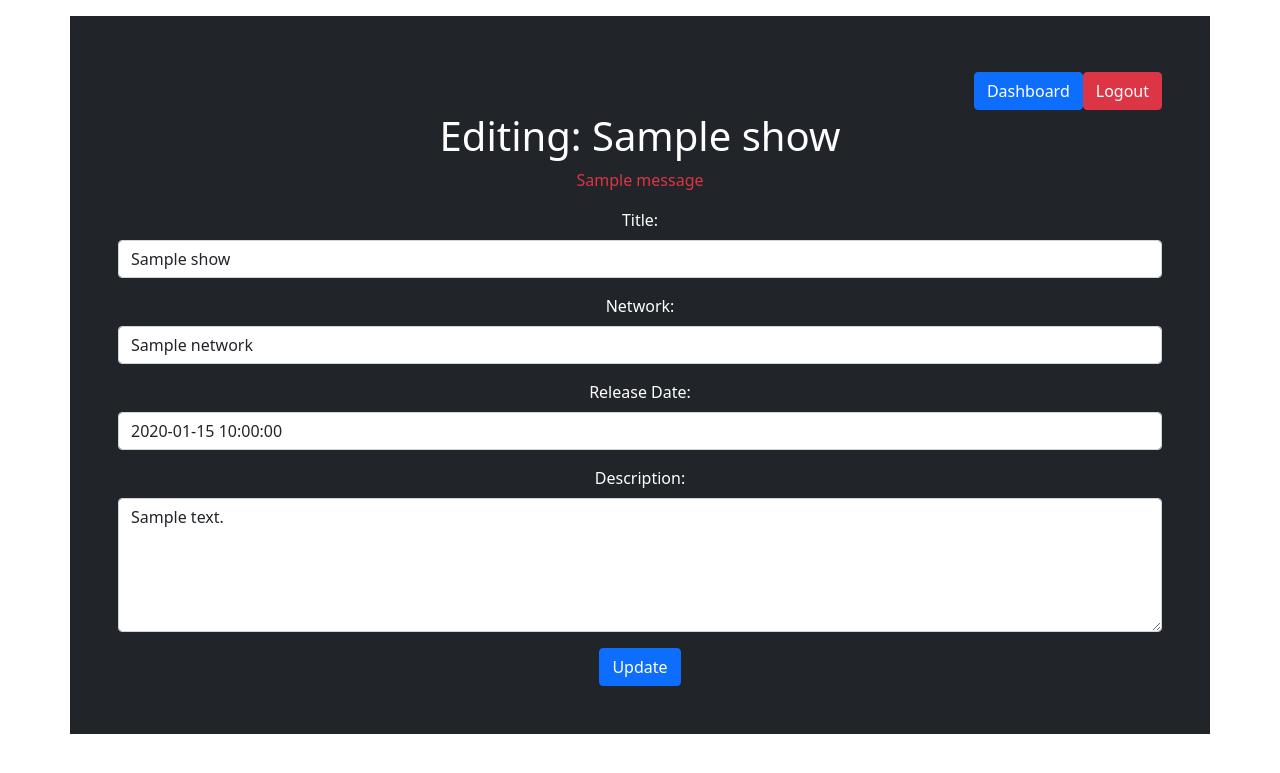
After one commit to KCenteno/Projects, a Flask app: template Python_Projects/Tv Shows/flask_app/templates/edit_show.html in a window 1280 px wide. The commit adds this page. Shown: the top 773 px of the page. Run offline with Flask 2, Linux system fonts and the light colour scheme; the template is opened without the code that fills it: most values are stand-ins (such as "Sample title", 1, 10 or a date in 2020); one stand-in notice (Sample message) is shown.

Commit message:
python commit

```diff
--- a/Python_Projects/Project_1/flask_app/__init__.py
+++ b/Python_Projects/Tv Shows/flask_app/__init__.py
@@ -3,4 +3,4 @@ app = Flask(__name__)
 app.secret_key = "tv shows is the pw"
 
 
-tv = "tv_shows"
+tv = "Tv_shows_schema"
--- a/Python_Projects/Project_1/flask_app/templates/dashboard.html
+++ b/Python_Projects/Tv Shows/flask_app/templates/dashboard.html
@@ -10,10 +10,10 @@
 <link rel="stylesheet" type="text/css" href="{{ url_for('static', filename='/css/style.css') }}">
 </head>
 <body>
-    <div class="container p-5 my-3 bg-dark text-white">
+    <div class="container p-5 my-3 text-dark">
         <a class="btn btn-danger float-end mt-2" href="/logout">Logout</a>
         <h1>Hello, {{ user.first_name }}!</h1>
-        <h2>Here is a list of Tv Shows users think you should watch.</h2>
+        <h2>All Tv Shows</h2>
         <table class="table">
             <thead>
                 <tr>
--- /dev/null
+++ b/Python_Projects/Tv Shows/flask_app/templates/edit_show.html
@@ -0,0 +1,48 @@
+<!DOCTYPE html>
+<html lang="en">
+<head>
+    <meta charset="UTF-8">
+    <meta http-equiv="X-UA-Compatible" content="IE=edge">
+    <meta name="viewport" content="width=device-width, initial-scale=1.0">
+    <title>TV Show</title>
+    <link href="https://cdn.jsdelivr.net/npm/bootstrap@5.1.3/dist/css/bootstrap.min.css" rel="stylesheet"
+    integrity="sha384-1BmE4kWBq78iYhFldvKuhfTAU6auU8tT94WrHftjDbrCEXSU1oBoqyl2QvZ6jIW3" crossorigin="anonymous">
+<link rel="stylesheet" type="text/css" href="{{ url_for('static', filename='/css/style.css') }}">
+</head>
+<body>
+    <div class="container p-5 my-3 bg-dark text-white text-center">
+        <a class="btn btn-danger float-end mt-2" href="/logout">Logout</a>
+        <a class="btn btn-primary mt-2 float-end" href="/dashboard">Dashboard</a> <br> <br>
+        <h1>Editing: {{ show.name }}</h1>
+        <div class="flash text-danger">
+            {% with messages = get_flashed_messages() %}
+                {% if messages %}
+                    {% for message in messages %}
+                        <p>{{message}}</p>
+                    {% endfor %}
+                {% endif %}
+            {% endwith %}
+        </div>
+        <form action="/show/{{show.id}}/update" method="post">
+            <div class="mb-3">
+                <label for="name" class="form-label">Title:</label>
+                <input type="text" class="form-control" id="name" name="name" value="{{ show.name }}">
+            </div>
+            <div class="mb-3">
+                <label for="network" class="form-label">Network:</label>
+                <input type="text" class="form-control" id="network" name="network" value="{{ show.network }}">
+            </div>
+            <div class="mb-3">
+                <label for="date" class="form-label">Release Date:</label>
+                <input type="text" class="form-control" id="date" name="date" value="{{ show.date }}">
+            </div>
+            <div class="mb-3">
+                <label for="description" class="form-label">Description:</label>
+                <textarea name="description" class="form-control" cols="30" rows="5">{{ show.description }}</textarea>
+            </div>
+            <button type="submit" class="btn btn-primary">Update</button>
+        </form>
+
+    </div>
+</body>
+</html>
```
Also changed, not shown: Python_Projects/Tv Shows/flask_app/controllers/show_controller.py (renamed from Python_Projects/Project_1/flask_app/controllers/show_controller.py, +7 -1 lines), Python_Projects/Tv Shows/flask_app/templates/index.html (renamed from Python_Projects/Project_1/flask_app/templates/index.html, +7 -4 lines), Python_Projects/Tv Shows/flask_app/templates/new_show.html (added, +49 -0 lines), Python_Projects/Tv Shows/flask_app/templates/see_show.html (added, +23 -0 lines), Python_Projects/Tv Shows/flask_app/config/mysqlconnection.py (renamed from Python_Projects/Project_1/flask_app/config/mysqlconnection.py), Python_Projects/Tv Shows/flask_app/controllers/user_controller.py (renamed from Python_Projects/Project_1/flask_app/controllers/user_controller.py), Python_Projects/Tv Shows/flask_app/models/show.py (renamed from Python_Projects/Project_1/flask_app/models/show.py), Python_Projects/Tv Shows/flask_app/models/user.py (renamed from Python_Projects/Project_1/flask_app/models/user.py), Python_Projects/Tv Shows/flask_app/static/css/style.css (added), Python_Projects/Tv Shows/server.py (renamed from Python_Projects/Project_1/server.py), 4 other files.
